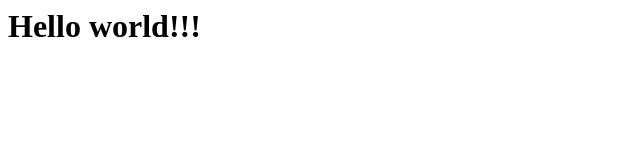
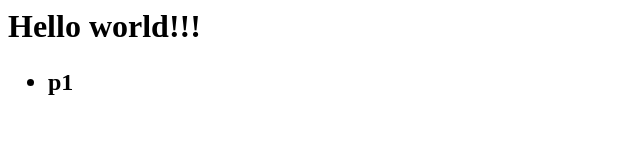
Before and after one commit to JJorgeMC/programa1_so, a plain HTML site: page index.html in a window 1280 px wide. Shown: the full height of the page, 0-640 px from the left. Drawn offline with Linux system fonts and the light colour scheme.

Commit message:
Commit diario

```diff
--- a/index.html
+++ b/index.html
@@ -1 +1,4 @@
 <h1>Hello world!!!<h2>
+<ul>
+	<li>p1</li>
+</ul>
```
